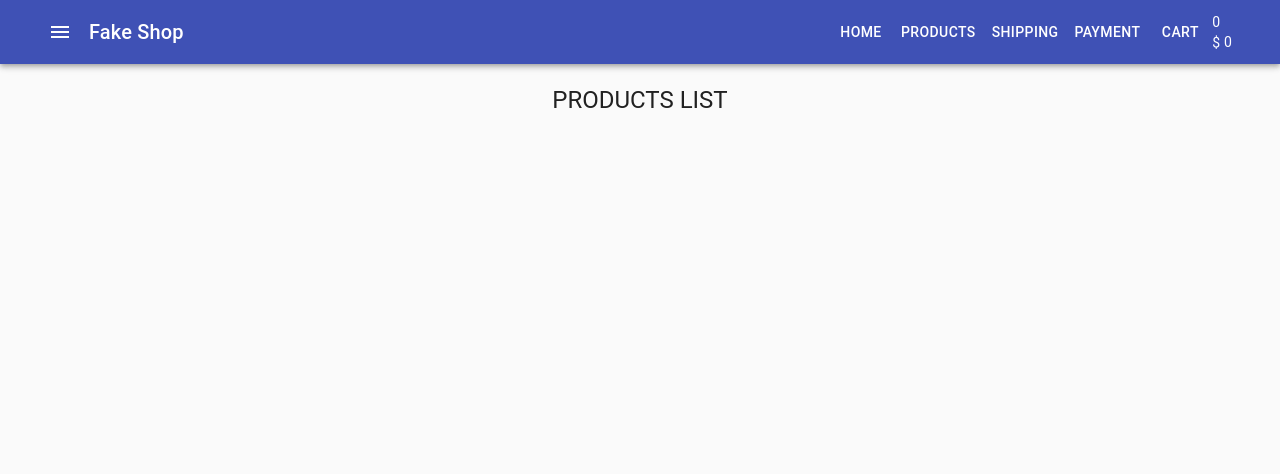
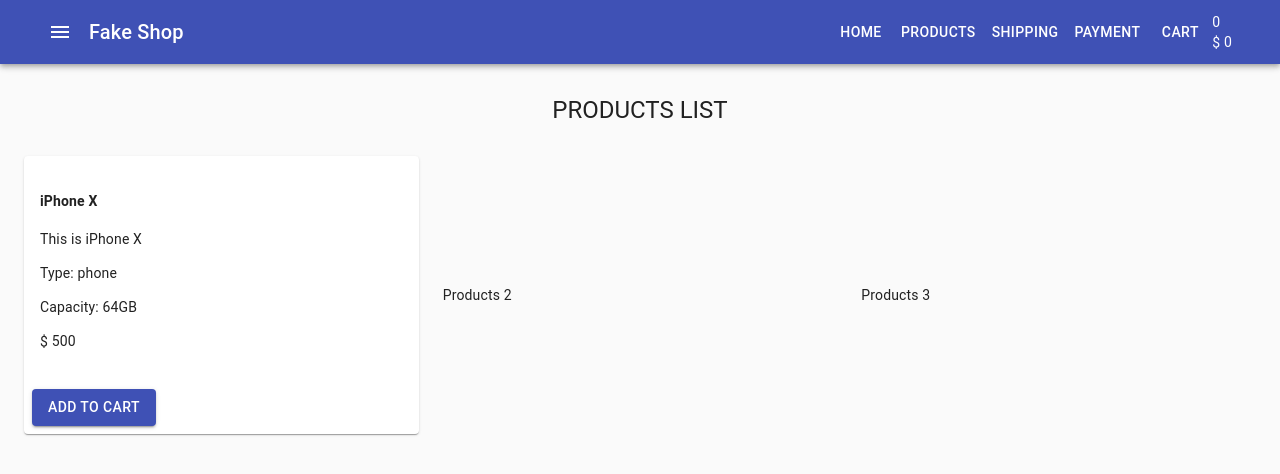
Before and after one commit to daniilkevich/fake-shop-react, a React (Create React App) app: page / in a window 1280 px wide. Shown: the top 474 px of the page. Built offline with nearby package versions, Linux system fonts and the light colour scheme.

Commit message:
Added product

```diff
--- /dev/null
+++ b/src/components/Products/ProductListItem.js
@@ -0,0 +1,22 @@
+
+import React from "react"
+import { Button, Card, CardActions, CardContent } from '@material-ui/core'
+const ProductlistItem = () => {
+    return <>
+        <Card>
+            <CardContent>
+                <h4>iPhone X</h4>
+                <p>This is iPhone X</p>
+                <p>Type: phone</p>
+                <p>Capacity: 64GB</p>
+                <p>$ 500</p>
+            </CardContent>
+            <CardActions>
+                    <Button variant="contained" color="primary">Add to Cart</Button>
+                </CardActions>
+        </Card>
+    </>
+
+
+}
+export default ProductlistItem
--- /dev/null
+++ b/src/components/Products/ProductsList.js
@@ -0,0 +1,41 @@
+import React from 'react'
+import { Grid, makeStyles } from '@material-ui/core'
+import Typography from '@material-ui/core/Typography'
+import ProductlistItem from './ProductListItem'
+
+const useStyles = makeStyles({
+    h1: {
+        margin: '30px 0',
+        textTransform: 'uppercase',
+    },
+})
+
+
+const ProductsList = () => {
+   const classes = useStyles()
+    return (
+        <>
+         <Typography variant="h5" component="h1" align="center" className={classes.h1}>Products List</Typography>
+             <Grid
+                container
+                direction="row"
+                justifyContent="space-evenly"
+                alignItems="center"
+                spacing={3}
+            >
+                <Grid item xs={12} sm={6} md={4}>
+                    <ProductlistItem />
+                </Grid>
+                <Grid item xs={12} sm={6} md={4}>
+                    Products 2
+                </Grid>
+                <Grid item xs={12} sm={6} md={4}>
+                    Products 3
+                </Grid>
+            </Grid>
+
+
+        </>
+    )
+}
+export default ProductsList
--- a/src/conteiner/App.js
+++ b/src/conteiner/App.js
@@ -2,6 +2,7 @@ import CssBaseline from '@material-ui/core/CssBaseline'
 import React from 'react'
 import Header from './Header/Header'
 import Main from './Main/Main'
+
 
 
 const App = () => {
--- a/src/conteiner/Main/Main.js
+++ b/src/conteiner/Main/Main.js
@@ -1,22 +1,21 @@
 import { Container, makeStyles } from '@material-ui/core'
 import React from 'react'
 import Typography from '@material-ui/core/Typography';
+import ProductsList from '../../components/Products/ProductsList';
 
-const useStyles = makeStyles ({
-    h1: {
-        margin: "20px 0px",
-        textTransform: "uppercase"
-    }
-})
+
 
 
 
 const Main = () => {
-    const classes = useStyles ();
+
     return (
-        <Container>
-            <Typography variant="h5" component="h1" align="center" className={classes.h1}>Products List</Typography>
-        </Container>
+        <>
+         <Container maxWidth="lg">
+            <ProductsList />
+         </Container>
+
+        </>
     )
 }
 export default Main
```
